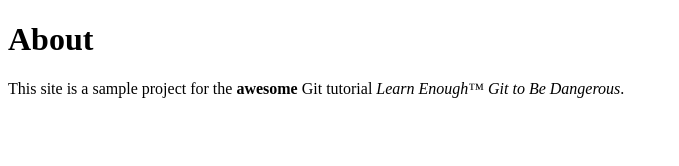
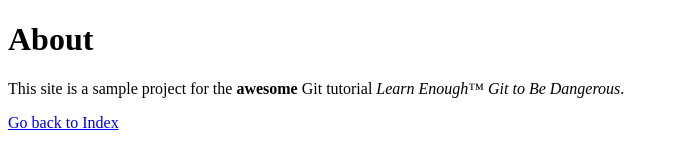
Before and after one commit to amitabajaj04/website, a plain HTML site: page about.html in a window 1280 px wide. Shown: the whole page, without its empty margins (0-679 px from the left). Drawn offline with Linux system fonts and the light colour scheme.

Commit message:
Add link to index on about us page

```diff
--- a/about.html
+++ b/about.html
@@ -9,5 +9,6 @@
       This site is a sample project for the <strong>awesome</strong> Git
       tutorial <em>Learn Enough™ Git to Be Dangerous</em>.
     </p>
+    <a href="index.html">Go back to Index</a>
   </body>
 </html>
```
